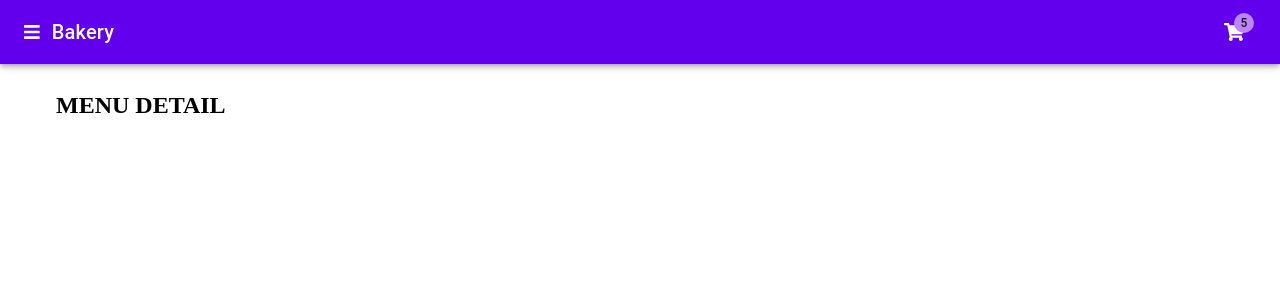
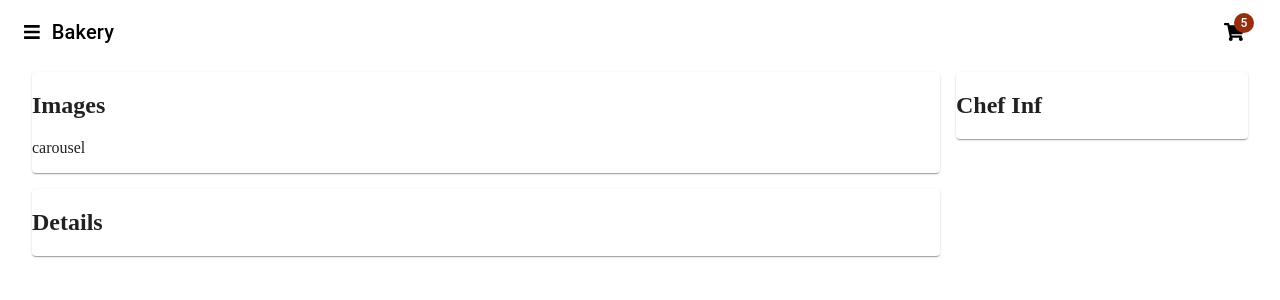
Before and after one commit to ex8/bakery, a React app in the folder packages/flower/: page /menu/ababab in a window 1280 px wide. Shown: the top 300 px of the page. Built offline with nearby package versions, Linux system fonts and the light colour scheme.

Commit message:
menu list card/item complete

```diff
--- a/packages/flower/src/components/MenuItem.tsx
+++ b/packages/flower/src/components/MenuItem.tsx
@@ -2,7 +2,8 @@ import React, { useState } from 'react'
 import { makeStyles, Theme } from '@material-ui/core/styles'
 import { Card, CardContent, CardMedia, Grid, Paper, Typography } from '@material-ui/core'
 import { FontAwesomeIcon } from '@fortawesome/react-fontawesome'
-import { faDollarSign} from '@fortawesome/free-solid-svg-icons'
+import { faDollarSign } from '@fortawesome/free-solid-svg-icons'
+import { Link } from 'react-router-dom'
 import MenuItemCollapse from './MenuItemCollapse'
 import MenuItemActions from './MenuItemActions'
 
@@ -22,18 +23,24 @@ const useStyles = makeStyles((theme: Theme) => ({
   labelIcon: {
     paddingRight: theme.spacing(0.5),
   },
+  link: {
+    color: 'inherit',
+    textDecoration: 'none',
+  },
 }))
 
 const MenuItem: React.FC = () => {
   const [expanded, setExpanded] = useState(false)
-  const { container, media, label, labelIcon } = useStyles()
+  const { container, media, label, labelIcon, link } = useStyles()
   return (
     <Card className={container}>
       <CardMedia className={media} image='https://source.unsplash.com/collection/4459647' title='title' />
       <CardContent>
         <Grid container>
           <Grid item xs={12}>
-            <Typography variant='h5'>Chocolate Tuxedo Cake</Typography>
+            <Link className={link} to='/menu/ababab'>
+              <Typography variant='h5'>Chocolate Tuxedo Cake</Typography>
+            </Link>
           </Grid>
           <Grid item>
             <Paper className={label} elevation={0} square>
--- a/packages/flower/src/components/MenuItemActions.tsx
+++ b/packages/flower/src/components/MenuItemActions.tsx
@@ -4,6 +4,7 @@ import { makeStyles, Theme } from '@material-ui/core/styles'
 import { FontAwesomeIcon } from '@fortawesome/react-fontawesome'
 import { faCartPlus, faChevronDown, faEye } from '@fortawesome/free-solid-svg-icons'
 import clsx from 'clsx'
+import { Link } from 'react-router-dom'
 
 export interface IMenuItemActionsProps {
   expanded: boolean
@@ -11,13 +12,6 @@ export interface IMenuItemActionsProps {
 }
 
 const useStyles = makeStyles((theme: Theme) => ({
-  container: {
-    flex: 1,
-  },
-  media: {
-    height: 0,
-    paddingTop: '56.25%',
-  },
   expand: {
     transform: 'rotate(0deg)',
     marginLeft: 'auto',
@@ -28,14 +22,6 @@ const useStyles = makeStyles((theme: Theme) => ({
   expandOpened: {
     transform: 'rotate(180deg)',
   },
-  label: {
-    backgroundColor: '#f5f5f5',
-    padding: theme.spacing(1),
-    margin: theme.spacing(0.5),
-  },
-  labelIcon: {
-    paddingRight: theme.spacing(0.5),
-  },
 }))
 
 const MenuItemActions: React.FC<IMenuItemActionsProps> = ({ expanded, setExpanded }: IMenuItemActionsProps) => {
@@ -45,9 +31,11 @@ const MenuItemActions: React.FC<IMenuItemActionsProps> = ({ expanded, setExpande
       <Grid container justify='space-between'>
         <Grid item>
           <Tooltip title='View' arrow>
-            <IconButton>
-              <FontAwesomeIcon icon={faEye} />
-            </IconButton>
+            <Link to='/menu/ff'>
+              <IconButton>
+                <FontAwesomeIcon icon={faEye} />
+              </IconButton>
+            </Link>
           </Tooltip>
           <Tooltip title='Add to cart' arrow>
             <IconButton>
--- a/packages/flower/src/components/TopBar.tsx
+++ b/packages/flower/src/components/TopBar.tsx
@@ -29,7 +29,7 @@ const TopBar: React.FC<ITopBarProps> = ({ toggleNavigation }: ITopBarProps) => {
   const { container, link, bars, toolbar } = useStyles()
   return (
     <div className={container}>
-      <AppBar>
+      <AppBar color='inherit' elevation={0}>
         <Toolbar>
           <IconButton className={bars} color='inherit' onClick={() => toggleNavigation()}>
             <FontAwesomeIcon icon={faBars} size="xs" />
@@ -38,7 +38,7 @@ const TopBar: React.FC<ITopBarProps> = ({ toggleNavigation }: ITopBarProps) => {
             <Link className={link} to='/'>Bakery</Link>
           </Typography>
           <IconButton color='inherit'>
-            <Badge badgeContent={5} color="secondary">
+            <Badge badgeContent={5} color="primary">
               <FontAwesomeIcon icon={faShoppingCart} size="xs" />
             </Badge>
           </IconButton>
--- a/packages/flower/src/components/index.ts
+++ b/packages/flower/src/components/index.ts
@@ -3,3 +3,4 @@ export * from './Navigation'
 export * from './MenuItem'
 export * from './MenuItemCollapse'
 export * from './MenuItemActions'
+export * from './NavigationItem'
--- a/packages/flower/src/pages/MenuDetail.tsx
+++ b/packages/flower/src/pages/MenuDetail.tsx
@@ -1,5 +1,5 @@
 import React from 'react'
-import { Container } from '@material-ui/core'
+import { Card, Grid } from '@material-ui/core'
 import { makeStyles } from '@material-ui/core/styles'
 
 const useStyles = makeStyles(() => ({
@@ -8,14 +8,32 @@ const useStyles = makeStyles(() => ({
   },
 }))
 
-
 const MenuDetail: React.FC = () => {
   const { container } = useStyles()
   return (
     <div className={container}>
-      <Container>
-        <h2>MENU DETAIL</h2>
-      </Container>
+      <Grid container spacing={2}>
+        <Grid item xs={12} sm={9}>
+          <Grid container spacing={2} direction='column'>
+            <Grid item>
+              <Card>
+                <h2>Images</h2>
+                <p>carousel</p>
+              </Card>
+            </Grid>
+            <Grid item>
+              <Card>
+                <h2>Details</h2>
+              </Card>
+            </Grid>
+          </Grid>
+        </Grid>
+        <Grid item xs={12} sm={3}>
+          <Card>
+            <h2>Chef Inf</h2>
+          </Card>
+        </Grid>
+      </Grid>
     </div>
   )
 }
--- a/packages/flower/src/pages/MenuList.tsx
+++ b/packages/flower/src/pages/MenuList.tsx
@@ -1,5 +1,5 @@
 import React from 'react'
-import { Container, Grid } from '@material-ui/core'
+import { Grid } from '@material-ui/core'
 import { makeStyles } from '@material-ui/core/styles'
 import MenuItem from '../components/MenuItem'
 
@@ -13,7 +13,6 @@ const MenuList: React.FC = () => {
   const { container } = useStyles()
   return (
     <div className={container}>
-      <Container>
       <Grid container spacing={2}>
         <Grid item xs={12}>
           <h2>search bar & filters</h2>
@@ -24,7 +23,6 @@ const MenuList: React.FC = () => {
           </Grid>
         ))}
       </Grid>
-      </Container>
     </div>
   )
 }
--- a/packages/flower/src/theme.ts
+++ b/packages/flower/src/theme.ts
@@ -3,10 +3,10 @@ import { createMuiTheme } from '@material-ui/core/styles'
 export default createMuiTheme({
   palette: {
     primary: {
-      main: '#6200EE',
+      main: '#972e0e',
     },
     secondary: {
-      main: '#BB86FC',
+      main: '#2c387e',
     },
     // type: 'dark',
   }
```
Lines whose indentation alone changed are shown as unchanged.
